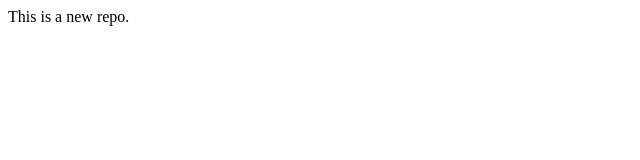
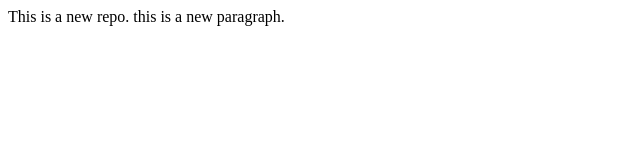
Before and after one commit to adityaraj9053/localrepo, a plain HTML site: page index.html in a window 1280 px wide. Shown: the whole page, without its empty margins (0-640 px from the left). Drawn offline with Linux system fonts and the light colour scheme.

Commit message:
Add notes

```diff
--- a/index.html
+++ b/index.html
@@ -1 +1,3 @@
-<p>This is a new repo.</p>
+<p>This is a new repo.
+    this is a new paragraph.
+</p>
```
Also changed, not shown: 3 other files.
